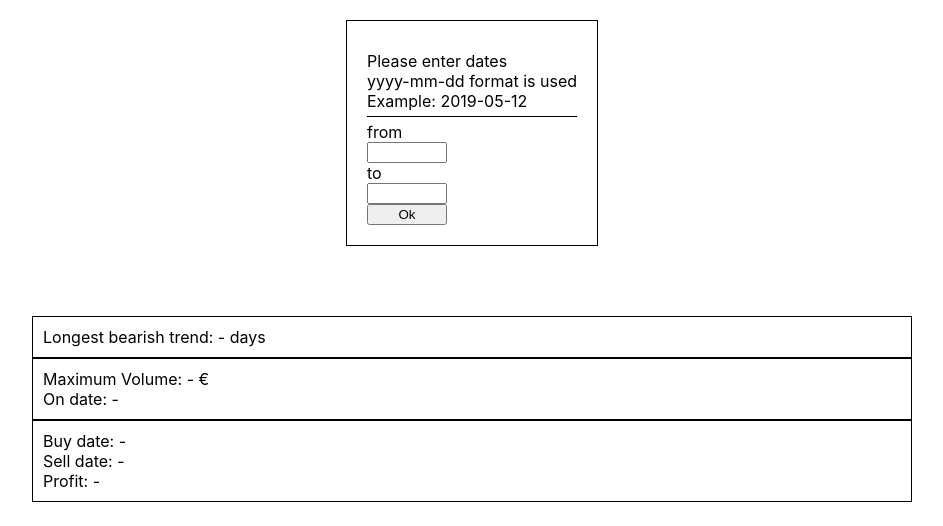
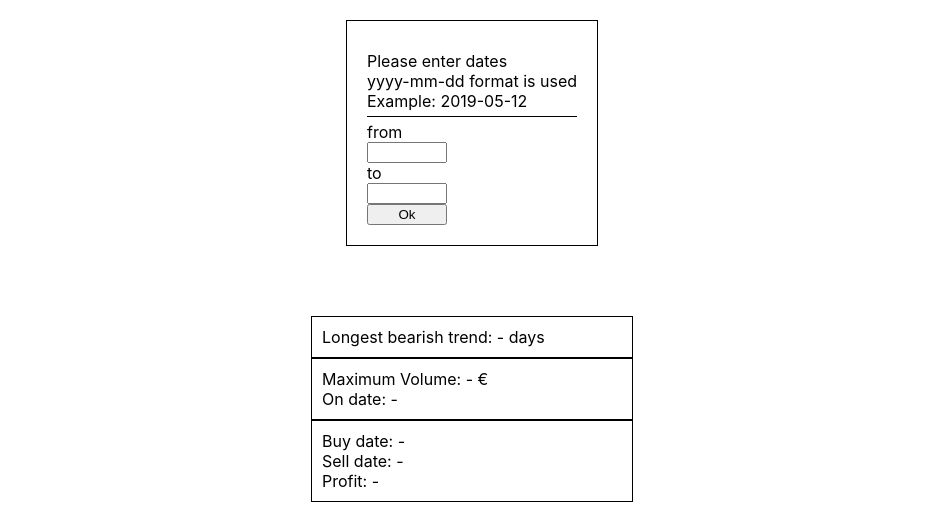
Before and after one commit to AaronBackman/vincit-assignment, a React (Create React App) app: page / in a window 1280 px wide. Shown: the top 526 px of the page, without its empty margins (168-1111 px from the left). Built offline with nearby package versions, Linux system fonts and the light colour scheme.

Commit message:
minor graphics fix

```diff
--- a/src/App.css
+++ b/src/App.css
@@ -10,11 +10,12 @@
   display: flex;
   padding: 50px 200px;
   flex-direction: column;
-  align-items: left;
-  justify-content: space-around;
+  align-items: center;
 }
 
 .results > div {
   border: 1px solid black;
   padding: 10px;
+  flex-grow: 1;
+  min-width: 300px;
 }
```
